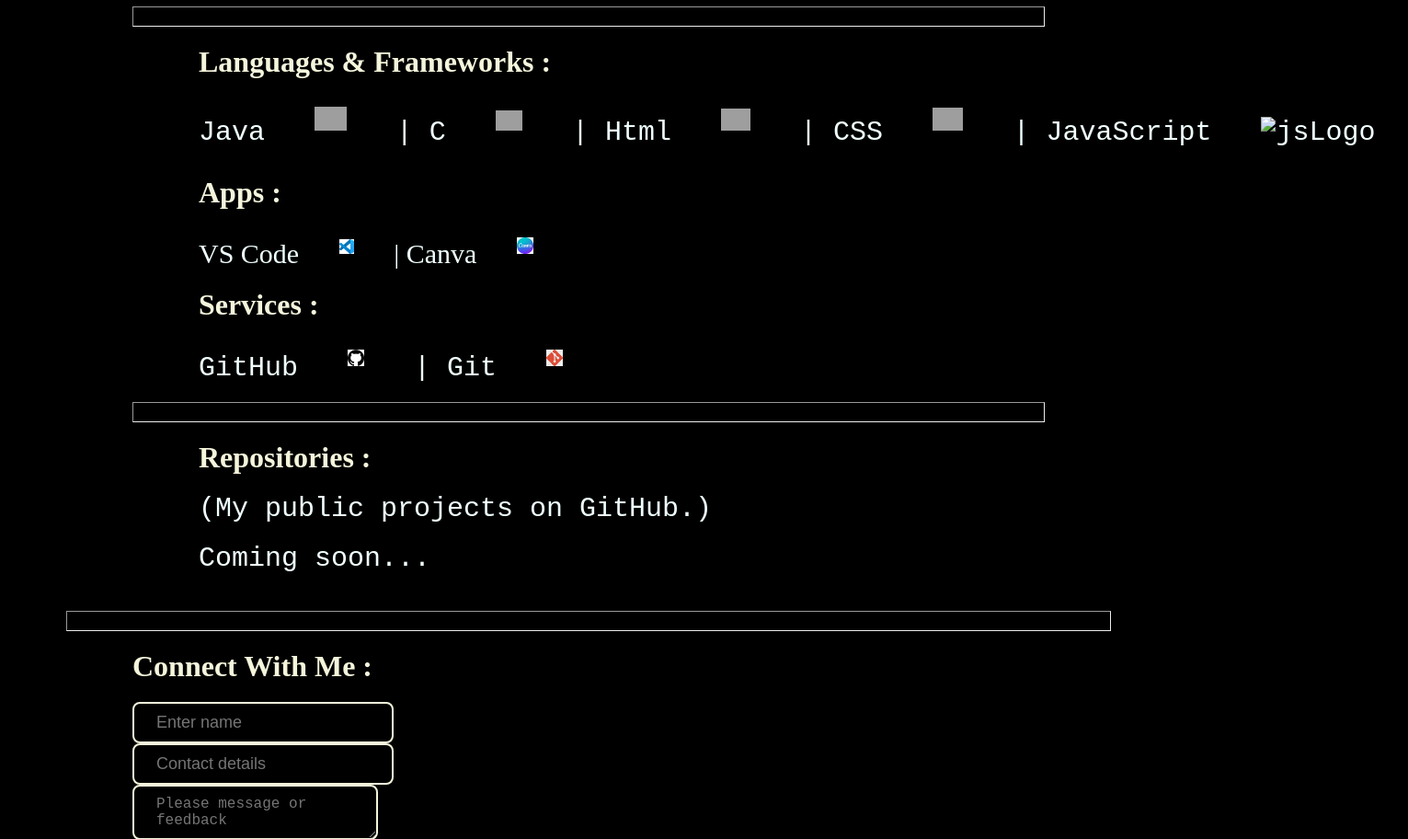
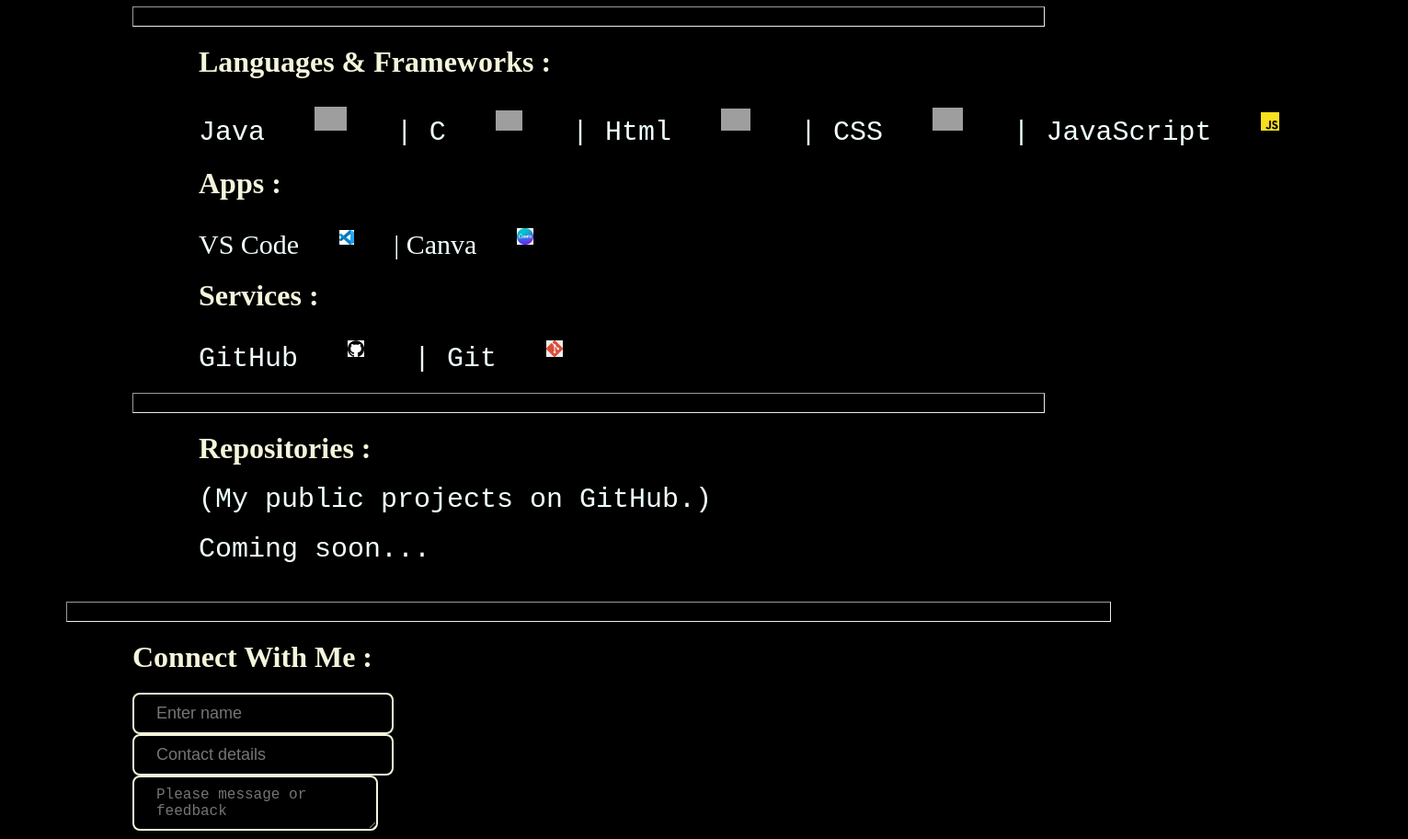
Before and after one commit to ANMOLGUPTA-24/myPortfolio, a plain HTML site: page index.html in a window 1280 px wide. Shown: the part 1401-2313 px from the top of the page at 92% size, 1531 px wide, since content can reach past the window. Drawn offline with Linux system fonts and the light colour scheme; the site is published under a folder, as on GitHub Pages, so addresses that start at the root find nothing; grey boxes are pictures that could not be loaded.

Commit message:
Fix jsLogo path for GitHub Pages

```diff
--- a/index.html
+++ b/index.html
@@ -47,7 +47,7 @@
         <section class="skills">
             <!-- <h4>I use </h4> -->
                 <h4>Languages & Frameworks : </h4>
-                <pre>Java <img src="https://upload.wikimedia.org/wikipedia/en/3/30/Java_programming_language_logo.svg" height="26" alt="Java Logo"> | C <img src="https://upload.wikimedia.org/wikipedia/commons/1/19/C_Logo.png" height="22" alt="C Logo"> | Html <img src="https://upload.wikimedia.org/wikipedia/commons/6/61/HTML5_logo_and_wordmark.svg" height="24" alt="HTML Logo"> | CSS <img src="https://upload.wikimedia.org/wikipedia/commons/d/d5/CSS3_logo_and_wordmark.svg" height="25" alt="CSS Logo"> | JavaScript <img src="/jsLogo.png" height="20" alt="jsLogo"></pre>
+                <pre>Java <img src="https://upload.wikimedia.org/wikipedia/en/3/30/Java_programming_language_logo.svg" height="26" alt="Java Logo"> | C <img src="https://upload.wikimedia.org/wikipedia/commons/1/19/C_Logo.png" height="22" alt="C Logo"> | Html <img src="https://upload.wikimedia.org/wikipedia/commons/6/61/HTML5_logo_and_wordmark.svg" height="24" alt="HTML Logo"> | CSS <img src="https://upload.wikimedia.org/wikipedia/commons/d/d5/CSS3_logo_and_wordmark.svg" height="25" alt="CSS Logo"> | JavaScript <img src="jsLogo.png" height="20" alt="jsLogo"></pre>
                 <h4>Apps : </h4>
                 <p> VS Code <img src="vscLogo.png"  height="16" alt="vscode"> | Canva <img src="canvaLogo.png" height="18" alt="canva"> </pre>
                 <h4>Services : </h4>
```
